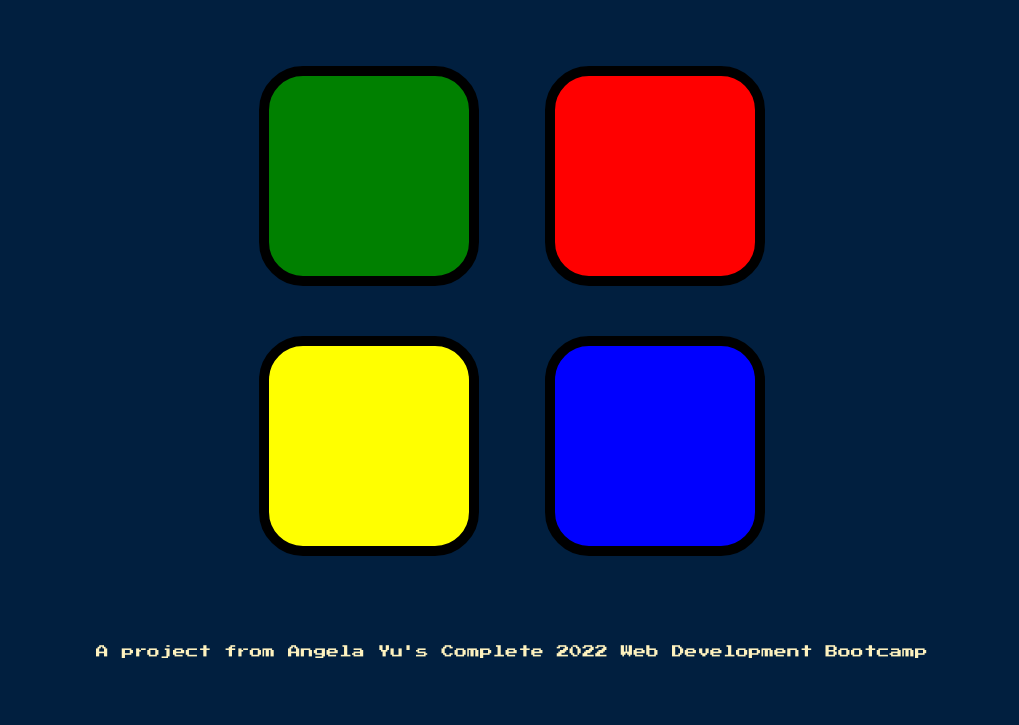
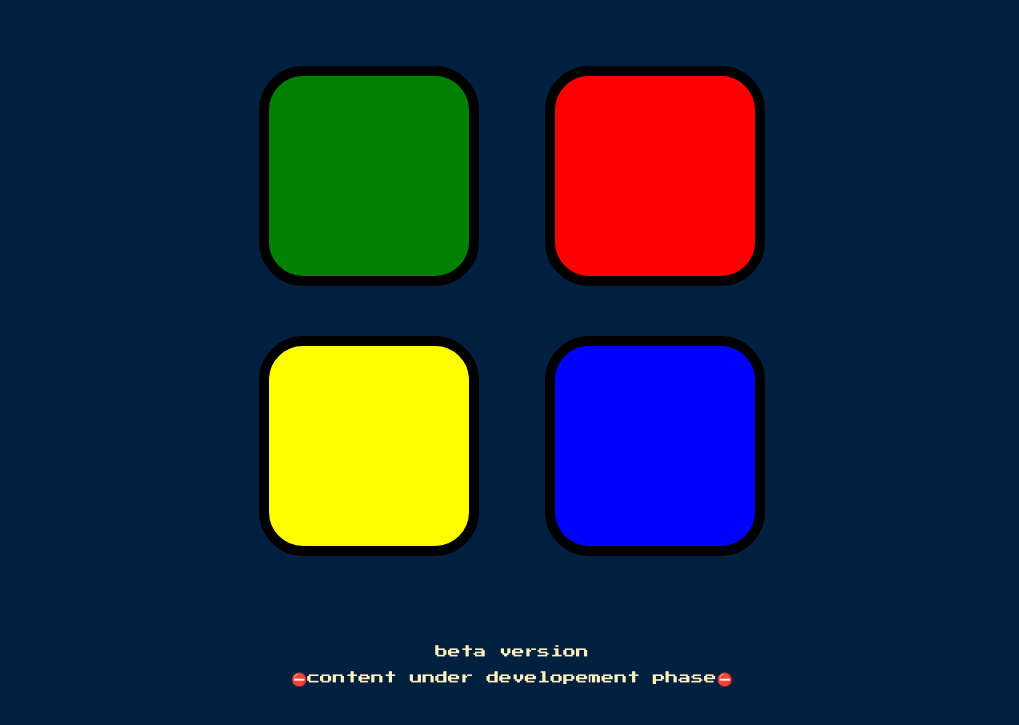
Before and after one commit to Swaz002/Simon-game, a plain HTML site: page index.html in a window 1280 px wide. Shown: the part 133-858 px from the top of the page, without its empty margins (128-1147 px from the left). Drawn offline with nearby package versions, Linux system fonts and the light colour scheme.

Commit message:
end text modified

```diff
--- a/index.html
+++ b/index.html
@@ -37,7 +37,8 @@
   </div>
 
 <p id="footer">
-  A project from Angela Yu's Complete 2022 Web Development Bootcamp
+  beta version <br><br>
+  ⛔content under developement phase⛔
 </p>
 
 <script src="https://ajax.googleapis.com/ajax/libs/jquery/3.3.1/jquery.min.js"></script>
```
